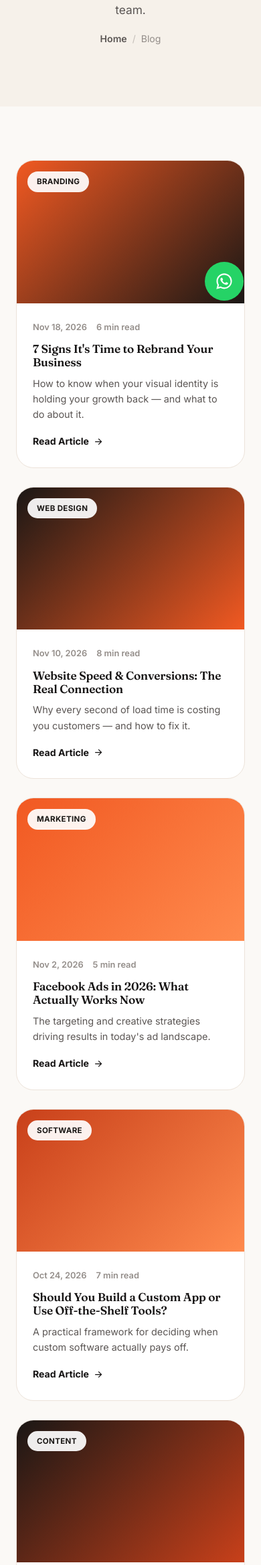
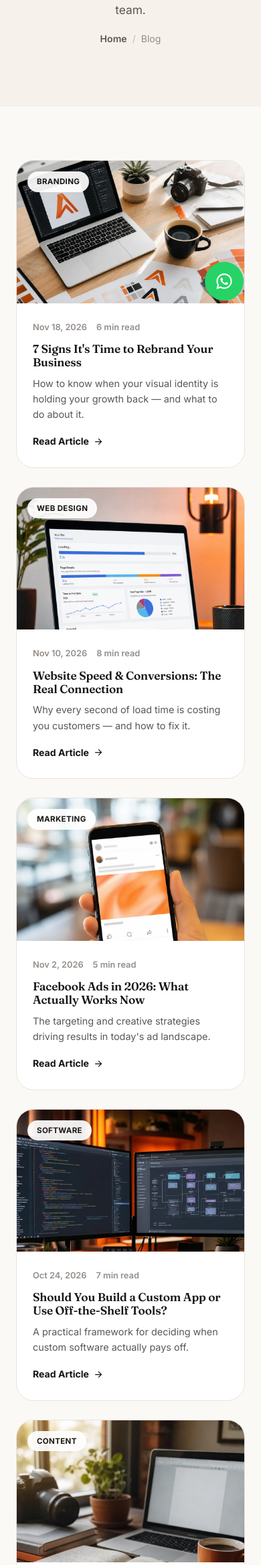
Before and after one commit to adibaashrafinfo-source/AbrarIT, a PHP site: page /blog.html in a window 390 px wide. Shown: the part 369-2706 px from the top of the page at 67% size. Run offline with PHP 8.4, Linux system fonts and the light colour scheme.

Commit message:
Hero illustration bigger + shifted right, fix founder crop, real blog thumbnails
- Hero illustration: increased max-width 560->680px, shifted right
  96px (translateX, reset on <=1080px to avoid overflow on tablet/
  mobile where the hero stacks to one column)
- Founder photo was cropping the top of the head because the source
  image (768x1244) is taller than the .founder-photo box's 3:4 ratio,
  so object-fit:cover was centering the crop; set object-position to
  top center to keep the face in frame
- Blog listing: replaced all 6 gradient-placeholder thumbnails with
  real AI-generated photographs matched to each article's topic
  (branding desk flat-lay, website speed dashboard, phone with ad
  feed, dual-monitor dev setup, writer's desk, email analytics
  dashboard) — photographic style, not illustration, per request.
  One regenerated after the first draft showed real brand logos
  (Hexclad, Tag Heuer) that shouldn't ship on the site.

Co-Authored-By: Claude Sonnet 5 <noreply@anthropic.com>
Claude-Session: https://claude.ai/code/session_01Qrvjg5b56JP1k2SVfpSUwb

```diff
--- a/assets/css/style.css
+++ b/assets/css/style.css
@@ -473,7 +473,7 @@ a.portfolio-card{ display:block; cursor:pointer; }
 /* founder feature */
 .founder-wrap{ display:grid; grid-template-columns:.8fr 1.2fr; gap:60px; align-items:center; background:var(--color-surface); border:1px solid var(--color-border); border-radius:var(--radius-xl); padding:56px; }
 .founder-photo{ aspect-ratio:3/4; border-radius:var(--radius-lg); overflow:hidden; position:relative; background:var(--gradient-brand); }
-.founder-photo img{ width:100%; height:100%; object-fit:cover; position:relative; z-index:1; }
+.founder-photo img{ width:100%; height:100%; object-fit:cover; object-position:top center; position:relative; z-index:1; }
 .founder-badge{ position:absolute; bottom:18px; left:18px; right:18px; background:rgba(255,255,255,.92); backdrop-filter:blur(8px); border-radius:var(--radius-md); padding:14px 18px; z-index:2; font-weight:700; font-size:.9rem; }
 .founder-content h3{ font-size:1.8rem; margin-bottom:6px; }
 .founder-content .role{ color:var(--color-gold); font-weight:700; margin-bottom:20px; display:block; }
@@ -533,7 +533,8 @@ a.portfolio-card{ display:block; cursor:pointer; }
 .blog-grid{ grid-template-columns:repeat(3,1fr); }
 .blog-card{ background:var(--color-surface); border:1px solid var(--color-border); border-radius:var(--radius-lg); overflow:hidden; transition:.4s var(--ease); }
 .blog-card:hover{ transform:translateY(-8px); box-shadow:var(--shadow-lg); }
-.blog-thumb{ aspect-ratio:16/10; background:var(--gradient-brand); position:relative; display:grid; place-items:center; color:#fff; }
+.blog-thumb{ aspect-ratio:16/10; background:var(--color-bg-alt); position:relative; overflow:hidden; display:grid; place-items:center; color:#fff; }
+.blog-thumb img{ width:100%; height:100%; object-fit:cover; display:block; }
 .blog-thumb span{ position:absolute; top:16px; left:16px; background:rgba(255,255,255,.92); color:var(--color-primary); font-size:.72rem; font-weight:700; padding:6px 14px; border-radius:var(--radius-pill); text-transform:uppercase; letter-spacing:.03em; }
 .blog-body{ padding:26px 24px; }
 .blog-meta{ display:flex; gap:14px; font-size:.8rem; color:var(--color-ink-faint); margin-bottom:12px; font-weight:600; }
--- a/blog.html
+++ b/blog.html
@@ -149,7 +149,7 @@
   <div class="container">
     <div class="grid blog-grid" id="cms-blog-grid" data-stagger>
       <article class="blog-card reveal">
-        <div class="blog-thumb" style="background:linear-gradient(135deg,#F15922,#1A1715)"><span>Branding</span></div>
+        <div class="blog-thumb"><picture><source srcset="assets/img/blog-rebrand-signs.webp" type="image/webp"><img src="assets/img/blog-rebrand-signs.jpg" width="1024" height="1024" alt="Branding mood board and logo concepts on a designer's desk" loading="lazy"></picture><span>Branding</span></div>
         <div class="blog-body">
           <div class="blog-meta"><span>Nov 18, 2026</span><span>6 min read</span></div>
           <h3>7 Signs It's Time to Rebrand Your Business</h3>
@@ -158,7 +158,7 @@
         </div>
       </article>
       <article class="blog-card reveal">
-        <div class="blog-thumb" style="background:linear-gradient(135deg,#1A1715,#F15922)"><span>Web Design</span></div>
+        <div class="blog-thumb"><picture><source srcset="assets/img/blog-website-speed.webp" type="image/webp"><img src="assets/img/blog-website-speed.jpg" width="1024" height="1024" alt="Laptop showing a website speed and performance test dashboard" loading="lazy"></picture><span>Web Design</span></div>
         <div class="blog-body">
           <div class="blog-meta"><span>Nov 10, 2026</span><span>8 min read</span></div>
           <h3>Website Speed &amp; Conversions: The Real Connection</h3>
@@ -167,7 +167,7 @@
         </div>
       </article>
       <article class="blog-card reveal">
-        <div class="blog-thumb" style="background:linear-gradient(135deg,#F15922,#FF8A4D)"><span>Marketing</span></div>
+        <div class="blog-thumb"><picture><source srcset="assets/img/blog-facebook-ads.webp" type="image/webp"><img src="assets/img/blog-facebook-ads.jpg" width="1024" height="1024" alt="Hand holding a phone showing a social media ad feed" loading="lazy"></picture><span>Marketing</span></div>
         <div class="blog-body">
           <div class="blog-meta"><span>Nov 2, 2026</span><span>5 min read</span></div>
           <h3>Facebook Ads in 2026: What Actually Works Now</h3>
@@ -176,7 +176,7 @@
         </div>
       </article>
       <article class="blog-card reveal">
-        <div class="blog-thumb" style="background:linear-gradient(135deg,#C8401A,#FF8A4D)"><span>Software</span></div>
+        <div class="blog-thumb"><picture><source srcset="assets/img/blog-custom-software.webp" type="image/webp"><img src="assets/img/blog-custom-software.jpg" width="1024" height="1024" alt="Developer desk with dual monitors showing code and a software architecture diagram" loading="lazy"></picture><span>Software</span></div>
         <div class="blog-body">
           <div class="blog-meta"><span>Oct 24, 2026</span><span>7 min read</span></div>
           <h3>Should You Build a Custom App or Use Off-the-Shelf Tools?</h3>
@@ -185,7 +185,7 @@
         </div>
       </article>
       <article class="blog-card reveal">
-        <div class="blog-thumb" style="background:linear-gradient(135deg,#1A1715,#C8401A)"><span>Content</span></div>
+        <div class="blog-thumb"><picture><source srcset="assets/img/blog-copywriting.webp" type="image/webp"><img src="assets/img/blog-copywriting.jpg" width="1024" height="1024" alt="Writer's desk with an open notebook, laptop and coffee" loading="lazy"></picture><span>Content</span></div>
         <div class="blog-body">
           <div class="blog-meta"><span>Oct 15, 2026</span><span>4 min read</span></div>
           <h3>Writing Website Copy That Actually Converts</h3>
@@ -194,7 +194,7 @@
         </div>
       </article>
       <article class="blog-card reveal">
-        <div class="blog-thumb" style="background:linear-gradient(135deg,#FF8A4D,#1A1715)"><span>Email</span></div>
+        <div class="blog-thumb"><picture><source srcset="assets/img/blog-email-flows.webp" type="image/webp"><img src="assets/img/blog-email-flows.jpg" width="1024" height="1024" alt="Laptop showing an email marketing dashboard with open-rate and click-rate charts" loading="lazy"></picture><span>Email</span></div>
         <div class="blog-body">
           <div class="blog-meta"><span>Oct 5, 2026</span><span>6 min read</span></div>
           <h3>5 Email Flows Every E-commerce Brand Needs</h3>
```
Also changed, not shown: assets/css/hero-3d.css (+4 -3 lines), assets/img/blog-copywriting.jpg (added), assets/img/blog-copywriting.webp (added), assets/img/blog-custom-software.jpg (added), assets/img/blog-custom-software.webp (added), assets/img/blog-email-flows.jpg (added), assets/img/blog-email-flows.webp (added), assets/img/blog-facebook-ads.jpg (added), assets/img/blog-facebook-ads.webp (added), assets/img/blog-rebrand-signs.jpg (added), assets/img/blog-rebrand-signs.webp (added), assets/img/blog-website-speed.jpg (added), assets/img/blog-website-speed.webp (added).
